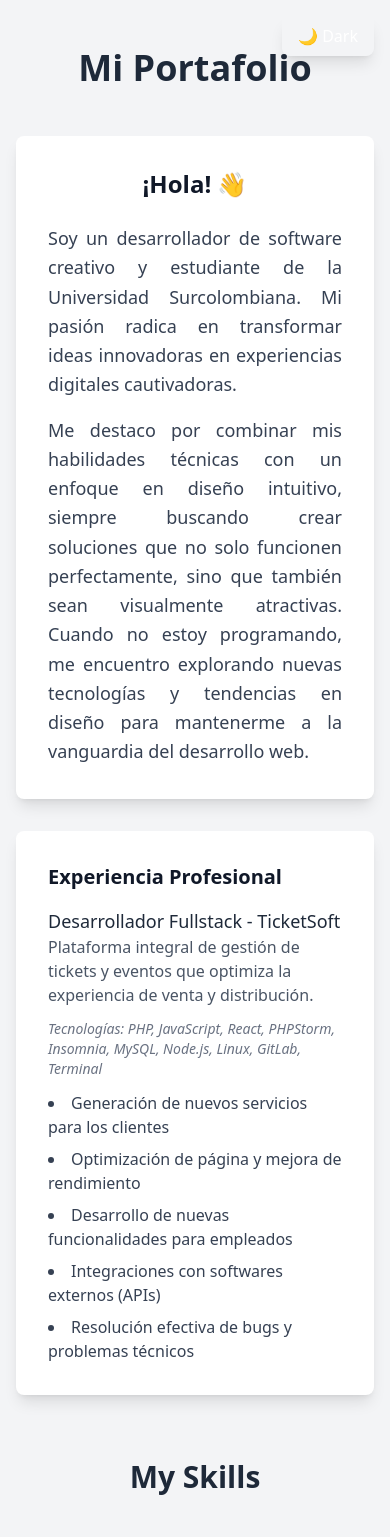
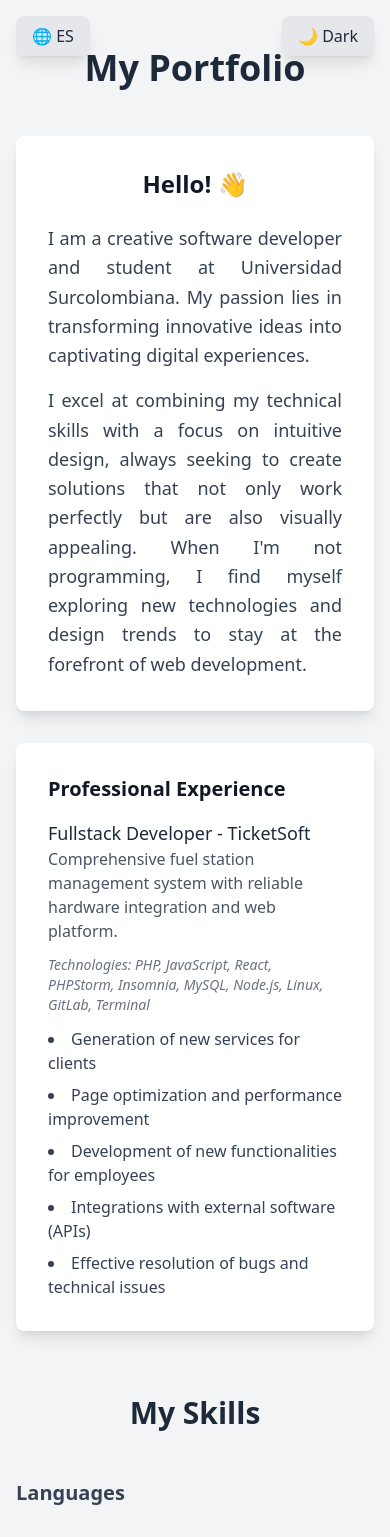
Before and after one commit to Yiosko/nuevo_portafolio, a React (Vite) app: page / in a window 390 px wide. Shown: the top 1537 px of the page. Built offline with nearby package versions, Linux system fonts and the light colour scheme.

Commit message:
(fix and feat) cambiar colores idioma etc

```diff
--- a/src/App.jsx
+++ b/src/App.jsx
@@ -9,19 +9,70 @@ import SkillIcon from './views/SkillIcon';
 const App = () => {
   const [projects, setProjects] = useState([]);
   const [darkMode, setDarkMode] = useState(false);
+  const [language, setLanguage] = useState('en');
+  const [showButtons, setShowButtons] = useState(true);
 
   useEffect(() => {
     const fetchedProjects = getProjects();
     setProjects(fetchedProjects);
+
+    const handleScroll = () => {
+      const currentScrollPos = window.pageYOffset;
+      setShowButtons(currentScrollPos < 100);
+    };
+
+    window.addEventListener('scroll', handleScroll);
+    return () => window.removeEventListener('scroll', handleScroll);
   }, []);
 
   const toggleDarkMode = () => {
     setDarkMode(!darkMode);
   };
 
+  const toggleLanguage = () => {
+    setLanguage(language === 'en' ? 'es' : 'en');
+  };
+
+  const translations = {
+    en: {
+      portfolio: "My Portfolio",
+      skills: "My Skills",
+      projects: "My Projects",
+      languages: "Languages",
+      frameworks: "Frameworks",
+      databases: "Databases",
+      tools: "Tools & Utilities",
+      calculatorTitle: "Calculator Aesthetic",
+      calculatorDesc: "A modern and aesthetic calculator web application with a beautiful user interface and smooth functionality.",
+      tapazoTitle: "Tapazo",
+      tapazoDesc: "An innovative web application that showcases modern design principles and interactive features.",
+      triquiTitle: "Triqui Game",
+      triquiDesc: "A classic Tic-tac-toe game with a modern twist, featuring an engaging user interface and smooth gameplay.",
+      viewProject: "View Project"
+    },
+    es: {
+      portfolio: "Mi Portafolio",
+      skills: "Mis Habilidades",
+      projects: "Mis Proyectos",
+      languages: "Lenguajes",
+      frameworks: "Frameworks",
+      databases: "Bases de Datos",
+      tools: "Herramientas y Utilidades",
+      calculatorTitle: "Calculadora Estética",
+      calculatorDesc: "Una aplicación web de calculadora moderna y estética con una hermosa interfaz de usuario y funcionalidad fluida.",
+      tapazoTitle: "Tapazo",
+      tapazoDesc: "Una aplicación web innovadora que muestra principios de diseño moderno y características interactivas.",
+      triquiTitle: "Juego Triqui",
+      triquiDesc: "Un juego clásico de tres en raya con un toque moderno, con una interfaz de usuario atractiva y un juego fluido.",
+      viewProject: "Ver Proyecto"
+    }
+  };
+
+  const t = translations[language];
+
   const skillSections = [
     {
-      title: "Languages",
+      title: t.languages,
       skills: [
         { icon: <FaPhp />, name: "PHP", experience: "6 months" },
         { icon: <SiJavascript />, name: "JavaScript", experience: "2 years" },
@@ -32,7 +83,7 @@ const App = () => {
       ]
     },
     {
-      title: "Frameworks",
+      title: t.frameworks,
       skills: [
         { icon: <SiCodeigniter />, name: "CodeIgniter", experience: "1 year" },
         { icon: <FaReact />, name: "React", experience: "1 year" },
@@ -40,14 +91,14 @@ const App = () => {
       ]
     },
     {
-      title: "Databases",
+      title: t.databases,
       skills: [
         { icon: <SiMysql />, name: "MySQL", experience: "6 months" },
         { icon: <SiSqlite />, name: "SQLite", experience: "6 months" },
       ]
     },
     {
-      title: "Tools & Utilities",
+      title: t.tools,
       skills: [
         { icon: <FaBootstrap />, name: "Bootstrap", experience: "6 months" },
         { icon: <SiTailwindcss />, name: "Tailwind CSS", experience: "6 months" },
@@ -65,26 +116,36 @@ const App = () => {
 
   return (
     <div className={`min-h-screen py-12 px-4 flex flex-col ${darkMode ? 'bg-gray-900' : 'bg-gray-100'}`}>
-      <button
-        onClick={toggleDarkMode}
-        className="fixed top-4 right-4 px-4 py-2 rounded-lg shadow-lg transition-colors duration-200 ease-in-out
-          ${darkMode ? 'bg-gray-700 text-white hover:bg-gray-600' : 'bg-white text-gray-800 hover:bg-gray-200'}"
-      >
-        {darkMode ? '☀️ Light' : '🌙 Dark'}
-      </button>
+      <div className="fixed top-4 left-0 right-0 px-4 flex justify-between transition-opacity duration-300"
+           style={{ opacity: showButtons ? '1' : '0', pointerEvents: showButtons ? 'auto' : 'none' }}>
+        <button
+          onClick={toggleLanguage}
+          className={`px-4 py-2 rounded-lg shadow-lg transition-colors duration-200 ease-in-out
+            ${darkMode ? 'bg-gray-700 text-white hover:bg-gray-600' : 'bg-gray-200 text-gray-800 hover:bg-gray-300'}`}
+        >
+          {language === 'en' ? '🌐 ES' : '🌐 EN'}
+        </button>
+        <button
+          onClick={toggleDarkMode}
+          className={`px-4 py-2 rounded-lg shadow-lg transition-colors duration-200 ease-in-out
+            ${darkMode ? 'bg-gray-700 text-white hover:bg-gray-600' : 'bg-gray-200 text-gray-800 hover:bg-gray-300'}`}
+        >
+          {darkMode ? '☀️ Light' : '🌙 Dark'}
+        </button>
+      </div>
       <div className="container mx-auto max-w-6xl">
         <h1 className={`text-4xl font-bold text-center mb-12 ${darkMode ? 'text-white' : 'text-gray-800'}`}>
-          Mi Portafolio
+          {t.portfolio}
         </h1>
 
         {/* About Me Section */}
         <div className="mb-16">
-          <TextoProject darkMode={darkMode} />
+          <TextoProject darkMode={darkMode} language={language} />
         </div>
 
         {/* Skills Section */}
         <h2 className={`text-3xl font-bold text-center mb-12 ${darkMode ? 'text-white' : 'text-gray-800'}`}>
-          My Skills
+          {t.skills}
         </h2>
         <div className="container mx-auto max-w-3xl">
           {skillSections.map((section, sectionIndex) => (
@@ -100,6 +161,60 @@ const App = () => {
             </div>
           ))}
         </div>
+
+        {/* Projects Section */}
+        <h2 className={`text-3xl font-bold text-center mb-12 ${darkMode ? 'text-white' : 'text-gray-800'}`}>
+          {t.projects}
+        </h2>
+        <div className="container mx-auto max-w-3xl grid grid-cols-1 md:grid-cols-3 gap-6">
+          <div className={`rounded-lg overflow-hidden shadow-lg ${darkMode ? 'bg-gray-800' : 'bg-white'} hover:shadow-xl transition-all duration-300 ease-in-out transform hover:scale-105`}>
+            <img className="w-full h-48 object-cover" src="https://portafolio-web-oiao.vercel.app/img-proyectos/calculadora-project.png" alt="Calculator Project" />
+            <div className="p-4">
+              <h3 className={`font-bold text-lg mb-2 ${darkMode ? 'text-white' : 'text-gray-800'}`}>{t.calculatorTitle}</h3>
+              <p className={`text-sm ${darkMode ? 'text-gray-300' : 'text-gray-600'}`}>{t.calculatorDesc}</p>
+              <a
+                href="https://calculator-aesthetic.vercel.app/"
+                target="_blank"
+                rel="noopener noreferrer"
+                className={`inline-block mt-4 px-4 py-2 rounded ${darkMode ? 'bg-blue-600 hover:bg-blue-700' : 'bg-blue-500 hover:bg-blue-600'} text-white transition-colors duration-200`}
+              >
+                {t.viewProject}
+              </a>
+            </div>
+          </div>
+
+          <div className={`rounded-lg overflow-hidden shadow-lg ${darkMode ? 'bg-gray-800' : 'bg-white'} hover:shadow-xl transition-all duration-300 ease-in-out transform hover:scale-105`}>
+            <img className="w-full h-48 object-cover" src="https://portafolio-web-oiao.vercel.app/img-proyectos/tapazo-img.png" alt="Tapazo Project" />
+            <div className="p-4">
+              <h3 className={`font-bold text-lg mb-2 ${darkMode ? 'text-white' : 'text-gray-800'}`}>{t.tapazoTitle}</h3>
+              <p className={`text-sm ${darkMode ? 'text-gray-300' : 'text-gray-600'}`}>{t.tapazoDesc}</p>
+              <a
+                href="https://tapazo-indol.vercel.app/"
+                target="_blank"
+                rel="noopener noreferrer"
+                className={`inline-block mt-4 px-4 py-2 rounded ${darkMode ? 'bg-blue-600 hover:bg-blue-700' : 'bg-blue-500 hover:bg-blue-600'} text-white transition-colors duration-200`}
+              >
+                {t.viewProject}
+              </a>
+            </div>
+          </div>
+
+          <div className={`rounded-lg overflow-hidden shadow-lg ${darkMode ? 'bg-gray-800' : 'bg-white'} hover:shadow-xl transition-all duration-300 ease-in-out transform hover:scale-105`}>
+            <img className="w-full h-48 object-cover" src="https://portafolio-web-oiao.vercel.app/img-proyectos/triqui-img.png" alt="Triqui Game" />
+            <div className="p-4">
+              <h3 className={`font-bold text-lg mb-2 ${darkMode ? 'text-white' : 'text-gray-800'}`}>{t.triquiTitle}</h3>
+              <p className={`text-sm ${darkMode ? 'text-gray-300' : 'text-gray-600'}`}>{t.triquiDesc}</p>
+              <a
+                href="https://triqui-ink.vercel.app/"
+                target="_blank"
+                rel="noopener noreferrer"
+                className={`inline-block mt-4 px-4 py-2 rounded ${darkMode ? 'bg-blue-600 hover:bg-blue-700' : 'bg-blue-500 hover:bg-blue-600'} text-white transition-colors duration-200`}
+              >
+                {t.viewProject}
+              </a>
+            </div>
+          </div>
+        </div>
       </div>
     </div>
   );
--- a/src/views/textoProject.jsx
+++ b/src/views/textoProject.jsx
@@ -1,4 +1,40 @@
-const TextoProject = ({ darkMode }) => {
+const TextoProject = ({ darkMode, language }) => {
+  const translations = {
+    en: {
+      greeting: "Hello! 👋",
+      aboutMe1: "I am a creative software developer and student at Universidad Surcolombiana. My passion lies in transforming innovative ideas into captivating digital experiences.",
+      aboutMe2: "I excel at combining my technical skills with a focus on intuitive design, always seeking to create solutions that not only work perfectly but are also visually appealing. When I'm not programming, I find myself exploring new technologies and design trends to stay at the forefront of web development.",
+      experience: "Professional Experience",
+      position: "Fullstack Developer - TicketSoft",
+      description: "Comprehensive fuel station management system with reliable hardware integration and web platform.",
+      technologies: "Technologies: PHP, JavaScript, React, PHPStorm, Insomnia, MySQL, Node.js, Linux, GitLab, Terminal",
+      achievements: [
+        "Generation of new services for clients",
+        "Page optimization and performance improvement",
+        "Development of new functionalities for employees",
+        "Integrations with external software (APIs)",
+        "Effective resolution of bugs and technical issues"
+      ]
+    },
+    es: {
+      greeting: "¡Hola! 👋",
+      aboutMe1: "Soy un desarrollador de software creativo y estudiante de la Universidad Surcolombiana. Mi pasión radica en transformar ideas innovadoras en experiencias digitales cautivadoras.",
+      aboutMe2: "Me destaco por combinar mis habilidades técnicas con un enfoque en diseño intuitivo, siempre buscando crear soluciones que no solo funcionen perfectamente, sino que también sean visualmente atractivas. Cuando no estoy programando, me encuentro explorando nuevas tecnologías y tendencias en diseño para mantenerme a la vanguardia del desarrollo web.",
+      experience: "Experiencia Profesional",
+      position: "Desarrollador Fullstack - TicketSoft",
+      description: "Sistema integral de gestión de estaciones de combustible con integración confiable de hardware y plataforma web.",
+      technologies: "Tecnologías: PHP, JavaScript, React, PHPStorm, Insomnia, MySQL, Node.js, Linux, GitLab, Terminal",
+      achievements: [
+        "Generación de nuevos servicios para los clientes",
+        "Optimización de página y mejora de rendimiento",
+        "Desarrollo de nuevas funcionalidades para empleados",
+        "Integraciones con softwares externos (APIs)",
+        "Resolución efectiva de bugs y problemas técnicos"
+      ]
+    }
+  };
+
+  const t = translations[language];
   return (
     <div className="space-y-8">
       {/* About Me Card */}
@@ -6,17 +42,13 @@ const TextoProject = ({ darkMode }) => {
         darkMode ? 'bg-gray-800 text-white' : 'bg-white text-gray-800'
       } transition-all duration-300 ease-in-out hover:shadow-xl`}>
         <h2 className={`text-2xl font-bold mb-6 text-center ${darkMode ? 'text-white' : 'text-gray-900'}`}>
-          ¡Hola! 👋
+          {t.greeting}
         </h2>
         <p className={`text-lg leading-relaxed mb-4 text-justify ${darkMode ? 'text-gray-300' : 'text-gray-700'}`}>
-          Soy un desarrollador de software creativo y estudiante de la Universidad Surcolombiana.
-          Mi pasión radica en transformar ideas innovadoras en experiencias digitales cautivadoras.
+          {t.aboutMe1}
         </p>
         <p className={`text-lg leading-relaxed text-justify ${darkMode ? 'text-gray-300' : 'text-gray-700'}`}>
-          Me destaco por combinar mis habilidades técnicas con un enfoque en diseño intuitivo,
-          siempre buscando crear soluciones que no solo funcionen perfectamente, sino que también
-          sean visualmente atractivas. Cuando no estoy programando, me encuentro explorando nuevas
-          tecnologías y tendencias en diseño para mantenerme a la vanguardia del desarrollo web.
+          {t.aboutMe2}
         </p>
       </div>
 
@@ -25,25 +57,23 @@ const TextoProject = ({ darkMode }) => {
         darkMode ? 'bg-gray-800 text-white' : 'bg-white text-gray-800'
       } transition-all duration-300 ease-in-out hover:shadow-xl`}>
         <h3 className={`text-xl font-semibold mb-4 ${darkMode ? 'text-white' : 'text-gray-900'}`}>
-          Experiencia Profesional
+          {t.experience}
         </h3>
         <div className="space-y-4">
           <div>
             <h4 className={`text-lg font-medium ${darkMode ? 'text-white' : 'text-gray-800'}`}>
-              Desarrollador Fullstack - TicketSoft
+              {t.position}
             </h4>
             <p className={`text-base mb-3 ${darkMode ? 'text-gray-300' : 'text-gray-600'}`}>
-              Plataforma integral de gestión de tickets y eventos que optimiza la experiencia de venta y distribución.
+              {t.description}
             </p>
             <p className={`text-sm italic mb-3 ${darkMode ? 'text-gray-400' : 'text-gray-500'}`}>
-              Tecnologías: PHP, JavaScript, React, PHPStorm, Insomnia, MySQL, Node.js, Linux, GitLab, Terminal
+              {t.technologies}
             </p>
             <ul className={`list-disc list-inside space-y-2 ${darkMode ? 'text-gray-300' : 'text-gray-700'}`}>
-              <li>Generación de nuevos servicios para los clientes</li>
-              <li>Optimización de página y mejora de rendimiento</li>
-              <li>Desarrollo de nuevas funcionalidades para empleados</li>
-              <li>Integraciones con softwares externos (APIs)</li>
-              <li>Resolución efectiva de bugs y problemas técnicos</li>
+              {t.achievements.map((achievement, index) => (
+                <li key={index}>{achievement}</li>
+              ))}
             </ul>
           </div>
         </div>
```
